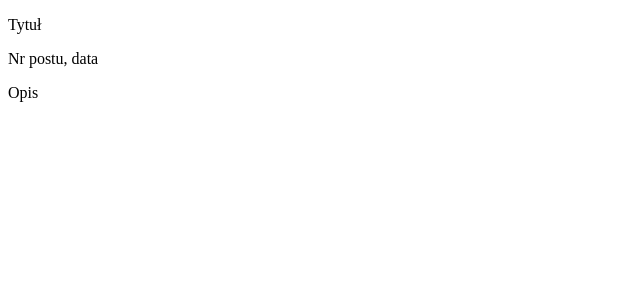
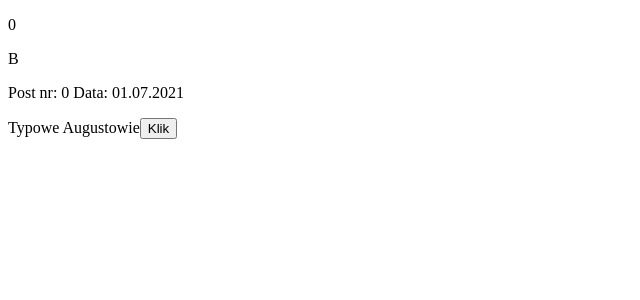
Before and after one commit to mzalw/Photo_blog, a React (Create React App) app: page / in a window 1280 px wide. Shown: the top 300 px of the page, without its empty margins (0-640 px from the left). Built offline with nearby package versions, Linux system fonts and the light colour scheme; data requests are answered from the project's data file.

Commit message:
Wyświetlanie postów po kliknieciu

```diff
--- a/src/components/main_page/main_page.js
+++ b/src/components/main_page/main_page.js
@@ -1,18 +1,5 @@
 import React, {Component} from 'react';
-// import ReactDOM from 'react-dom';
 
-const API = "http://localhost:3000";
-
-fetch(`${API}/db`)
-    .then(response => response.json()).catch(error => console.log(error))
-    .then(data => {
-        console.log(data);
-        // data.posts.map((post, index) => {
-        // })
-    })
-    .catch(error => {
-        console.log(error);
-    });
 
 // const Nav = () => {
 //     return(
@@ -27,12 +14,44 @@ fetch(`${API}/db`)
 // }
 
 class Posts extends Component {
+
+    state = {
+        counter: 0,
+        id: 0,
+        title: "B",
+        date: "01.07.2021",
+        description: "Typowe Augustowie"
+    }
+
+    handleData = () => {
+        const API = "http://localhost:3000";
+
+        fetch(`${API}/db`)
+            .then(response => response.json()).catch(error => console.log(error))
+            .then(data => {
+                this.setState((prevState) => {
+                    return {
+                        counter: prevState.counter + 1,
+                        id: data.posts[this.state.counter].id,
+                        title: data.posts[this.state.counter].title,
+                        date: data.posts[this.state.counter].date,
+                        description: data.posts[this.state.counter].description
+                    }
+                })
+            })
+            .catch(error => {
+                console.log(error);
+            });
+    }
+
     render() {
         return (
-            <div className={"container"}>
-                <p>Tytuł</p>
-                <p>Nr postu, data</p>
-                <span>Opis</span>
+            <div>
+                <p>{this.state.counter}</p>
+                <p>{this.state.title}</p>
+                <p>Post nr: {this.state.id} Data: {this.state.date}</p>
+                <span>{this.state.description}</span>
+                <button onClick={this.handleData}>Klik</button>
             </div>
         );
     }
```
